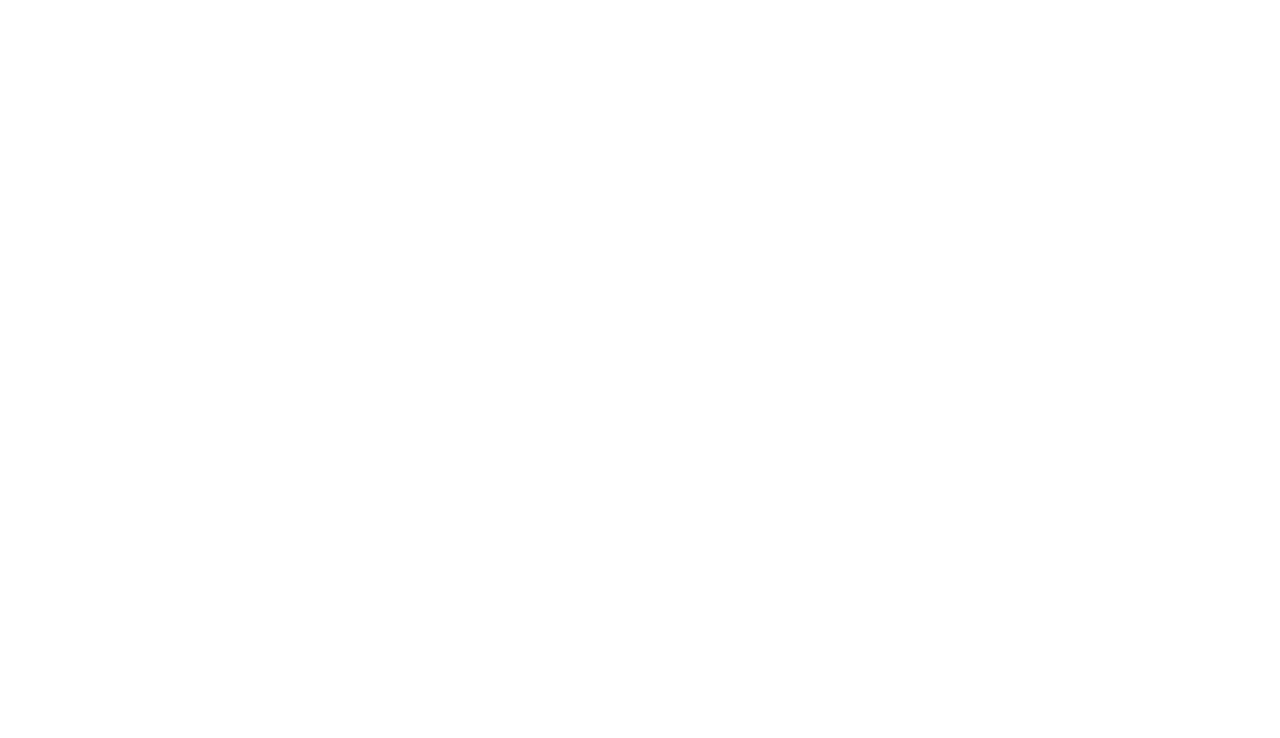
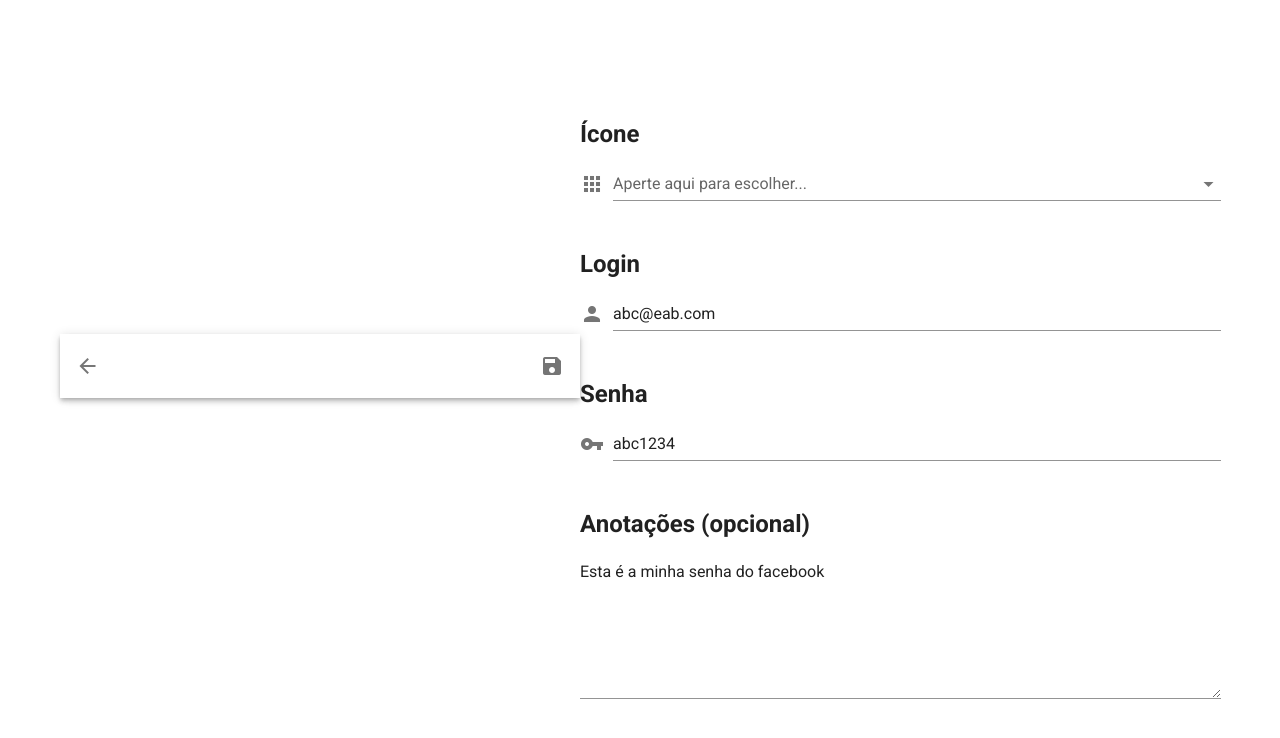
Before and after one commit to led479/eZPasswordManager, a Nuxt app: page /password/1 in a window 1280 px wide. Before the commit this address had no page. Shown: the top 738 px of the page. Built offline with nearby package versions, Linux system fonts and the light colour scheme.

Commit message:
Inicia tela de visualizar senha

```diff
--- a/components/IconeSenha.vue
+++ b/components/IconeSenha.vue
@@ -1,12 +1,12 @@
 <template>
   <v-flex xs4>
-    <div style="text-align: center; padding-bottom: 18px">
+    <div style="text-align: center; padding-bottom: 18px" @click="abreSenha()">
       <v-img
         style="margin: auto; vertical-align: middle"
-        :src="require(`@/assets/images/${icone}-icon.png`)"
+        :src="require(`@/assets/images/${senha.icone}-icon.png`)"
         height="60"
         width="60"></v-img>
-      <span style="font-size: 17px">{{ nome }}</span>
+      <span style="font-size: 17px">{{ senha.nome }}</span>
     </div>
   </v-flex>
 </template>
@@ -16,16 +16,12 @@
   name: "icone-senha",
 
   props: {
-    nome: {
-      type: String,
-      required: true
-    },
-    icone: {
-      type: String,
-      required: true
-    },
-    senha: String,
-    anotacoes: String
+    senha: Object
+  },
+  methods: {
+    abreSenha(){
+      this.$parent.$parent.abreSenha(this.senha)
+    }
   }
 
 
--- a/components/Icones.vue
+++ b/components/Icones.vue
@@ -3,10 +3,7 @@
     <icone-senha
       v-for="(item, idx) in senhas"
       :key="idx"
-      :icone="item.icone"
-      :nome="item.nome"
-      :senha="item.senha"
-      :anotacoes="item.anotacoes"></icone-senha>
+      :senha="item"></icone-senha>
   </v-layout>
 </template>
 
--- /dev/null
+++ b/pages/password/_id.vue
@@ -0,0 +1,116 @@
+<template>
+  <v-layout justify-center align-center>
+  <v-toolbar app>
+    <v-btn icon>
+      <v-icon>arrow_back</v-icon>
+    </v-btn>
+    <v-toolbar-title v-text="title" />
+    <v-spacer />
+    <v-btn icon>
+      <v-icon>save</v-icon>
+    </v-btn>
+
+  </v-toolbar>
+  <v-flex>
+    <v-img
+        style="margin: auto; vertical-align: middle"
+        :src="require(`@/assets/images/${this.senha.icone}-icon.png`)"
+        height="80"
+        width="80"></v-img>
+      <br>
+      <h2>Ícone</h2>
+      <div>
+        <v-select
+          label="Aperte aqui para escolher..."
+          single-line
+          prepend-icon="apps"
+          style="pointer-events: none"
+          :items="listaNomes"
+          v-model="senha.nome"
+        ></v-select>
+      </div>
+
+      <!-- <v-btn @click="dialog = true">Aperte aqui para escolher um nome...</v-btn> -->
+      <br>
+
+      <h2>Login</h2>
+      <v-text-field
+        v-model="senha.login"
+        label="exemplo@exemplo.com"
+        single-line
+        prepend-icon="person"
+      ></v-text-field>
+      <br>
+
+      <h2>Senha</h2>
+      <v-text-field
+        v-model="senha.senha"
+        label="senha-exemplo123"
+        single-line
+        prepend-icon="vpn_key"
+      ></v-text-field>
+      <br>
+
+      <h2>Anotações (opcional)</h2>
+      <v-textarea
+        v-model="senha.anotacoes"
+        label="Anotação exemplo..."
+        single-line>
+      </v-textarea>
+    </v-flex>
+  </v-layout>
+</template>
+
+<script>
+export default {
+  name: 'tela-senha',
+  created() {
+    if (this.$store.state.senhaNova.nome != undefined) this.senhas.push(this.$store.state.senhaNova)
+    this.senha = this.senhas.find(senha => senha.id == this.id)
+  },
+  data() {
+    return {
+      id: this.$route.params.id,
+      senha: {},
+      senhas: [
+        {
+          id: 1,
+          icone: 'facebook',
+          nome: 'Facebook',
+          login: 'abc@eab.com',
+          senha: 'abc1234',
+          anotacoes: 'Esta é a minha senha do facebook'
+        },
+        {
+          id: 2,
+          icone: 'email',
+          nome: 'Gmail',
+          senha: 'abc1234',
+          anotacoes: 'Esta é a minha senha do facebook'
+        },
+        {
+          id: 3,
+          icone: 'netflix',
+          nome: 'Netflix',
+          login: 'abc@eab.com',
+          senha: 'abc1234',
+          anotacoes: 'Esta é a minha senha do facebook'
+        },
+        {
+          id: 4,
+          icone: 'default',
+          nome: 'Moodle',
+          login: 'abc@eab.com',
+          senha: 'abc1234',
+          anotacoes: 'Esta é a minha senha do facebook'
+        }
+      ]
+    }
+
+  }
+}
+</script>
+
+<style>
+
+</style>
--- a/pages/password/index.vue
+++ b/pages/password/index.vue
@@ -28,7 +28,8 @@
         <v-icon>add</v-icon>
       </v-btn>
     </v-toolbar>
-    <icones v-if="$store.state.modoVisualizacao == 'icones'" :senhas="senhas"></icones>
+    <icones
+      v-if="$store.state.modoVisualizacao == 'icones'" :senhas="senhas"></icones>
     <lista v-else></lista>
   </div>
 </template>
@@ -69,31 +70,44 @@
       title: 'eZ Password Manager',
       senhas: [
         {
+          id: 1,
           icone: 'facebook',
           nome: 'Facebook',
+          login: 'abc@eab.com',
           senha: 'abc1234',
           anotacoes: 'Esta é a minha senha do facebook'
         },
         {
+          id: 2,
           icone: 'email',
           nome: 'Gmail',
+          login: 'abc@eab.com',
           senha: 'abc1234',
           anotacoes: 'Esta é a minha senha do facebook'
         },
         {
+          id: 3,
           icone: 'netflix',
           nome: 'Netflix',
+          login: 'abc@eab.com',
           senha: 'abc1234',
           anotacoes: 'Esta é a minha senha do facebook'
         },
         {
+          id: 4,
           icone: 'default',
           nome: 'Moodle',
+          login: 'abc@eab.com',
           senha: 'abc1234',
           anotacoes: 'Esta é a minha senha do facebook'
         }
       ]
     }
+  },
+  methods: {
+    abreSenha(senha) {
+      this.$router.push(`/password/${senha.id}`)
+    }
   }
 }
 </script>
--- a/pages/password/new.vue
+++ b/pages/password/new.vue
@@ -9,6 +9,7 @@
     <v-btn icon @click="salvaSenha()">
       <v-icon>save</v-icon>
     </v-btn>
+
   </v-toolbar>
   <v-flex>
     <v-form>
@@ -134,7 +135,7 @@
   },
   data() {
     return {
-      title: "Adicionando nova senha",
+      title: this.senha.id == undefined ? "Adicionando nova senha" : `Editando a senha ${this.senha.nome}`,
       exibeLista: false,
       exibeAdicionarNome: false,
       listaNomes: ['Facebook', 'Instagram'],
@@ -162,8 +163,9 @@
       this.senha.icone = 'default'
     },
     salvaSenha() {
+      this.senha.id = 5
+      this.$store.commit('CRIA_SENHA_NOVA', this.senha)
       this.$router.push('/password')
-      this.$nextTick(() => { this.$store.commit('CRIA_SENHA_NOVA', this.senha) })
     },
     voltar(){
       this.$router.push('/password')
```
